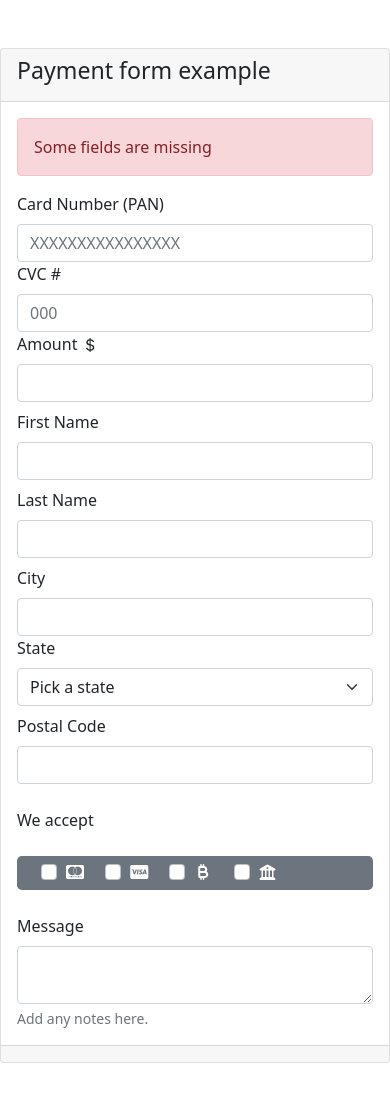
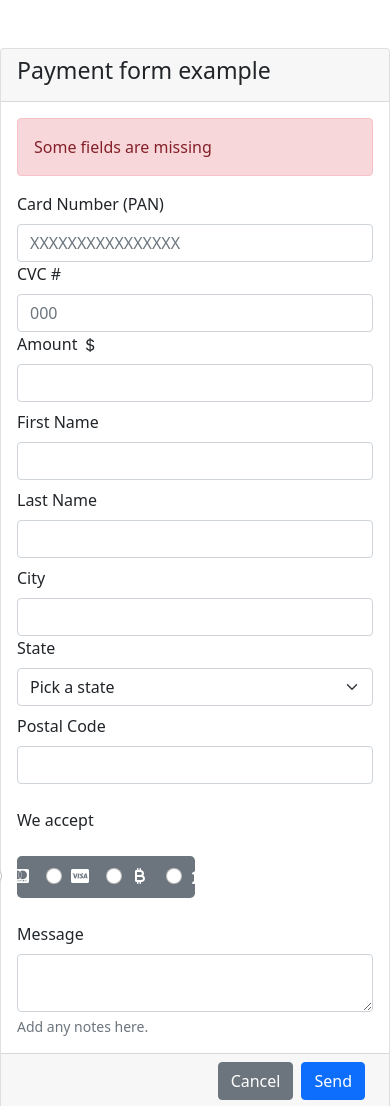
Before and after one commit to 4GeeksAcademy/fspt-128-brayanSanchez-pasarelaDePago, a website: page index.html in a window 390 px wide. Shown: the top 1106 px of the page. Before the commit the page ends 1063 px from the top, so only its background shows below. Drawn offline with nearby package versions, Linux system fonts and the light colour scheme.

Commit message:
a Falta de ser responsive 100x100

```diff
--- a/index.html
+++ b/index.html
@@ -75,25 +75,28 @@
                             </div>
                             <div class="col-lg-6 sm-12 mt-4 ">
                                 <span>We accept</span>
-                                <div class="container rounded-3 bg-secondary py-1 mt-4 text-white ">
-                                    <div class="form-check form-check-inline">
-                                        <input class="form-check-input" type="checkbox" id="mastercard"
-                                            value="MasterCard">
+                                <div class=" rounded-3 bg-secondary py-2 mt-4 text-white w-50  d-flex justify-content-center">
+                                    <div class="form-check form-check-inline ">
+                                        <input class="form-check-input" type="radio" id="mastercard"
+                                            name="inlineRadioOptions" value="MasterCard">
                                         <label class="form-check-label" for="mastercard"><i
-                                                class="fa-brands fa-cc-mastercard"></i></label>
+                                                class="fa-brands fa-cc-mastercard "></i></label>
                                     </div>
                                     <div class="form-check form-check-inline">
-                                        <input class="form-check-input" type="checkbox" id="visa" value="Visa">
+                                        <input class="form-check-input" type="radio" id="visa" name="inlineRadioOptions"
+                                            value="Visa">
                                         <label class="form-check-label" for="visa"><i
                                                 class="fa-brands fa-cc-visa"></i></label>
                                     </div>
                                     <div class="form-check form-check-inline">
-                                        <input class="form-check-input" type="checkbox" id="cripto" value="Cripto">
+                                        <input class="form-check-input" type="radio" id="cripto"
+                                            name="inlineRadioOptions" value="Cripto">
                                         <label class="form-check-label" for="cripto"><i
                                                 class="fa-solid fa-bitcoin-sign"></i></label>
                                     </div>
                                     <div class="form-check form-check-inline">
-                                        <input class="form-check-input" type="checkbox" id="transfer" value="Transfer">
+                                        <input class="form-check-input" type="radio" id="transfer"
+                                            name="inlineRadioOptions" value="Transfer">
                                         <label class="form-check-label" for="transfer"><i
                                                 class="fa-solid fa-building-columns"></i></label>
                                     </div>
@@ -114,7 +117,17 @@
                     </form>
                 </div>
                 <div class="card-footer">
+                    <div class="d-flex flex-row-reverse">
+                        <div class="mx-2">
+                            <button type="button" class="btn btn-primary">Send</button>
 
+                        </div>
+                        <div>
+
+                            <button type="button" class="btn btn-secondary">Cancel</button>
+                        </div>
+
+                    </div>
                 </div>
             </div>
         </div>
```
